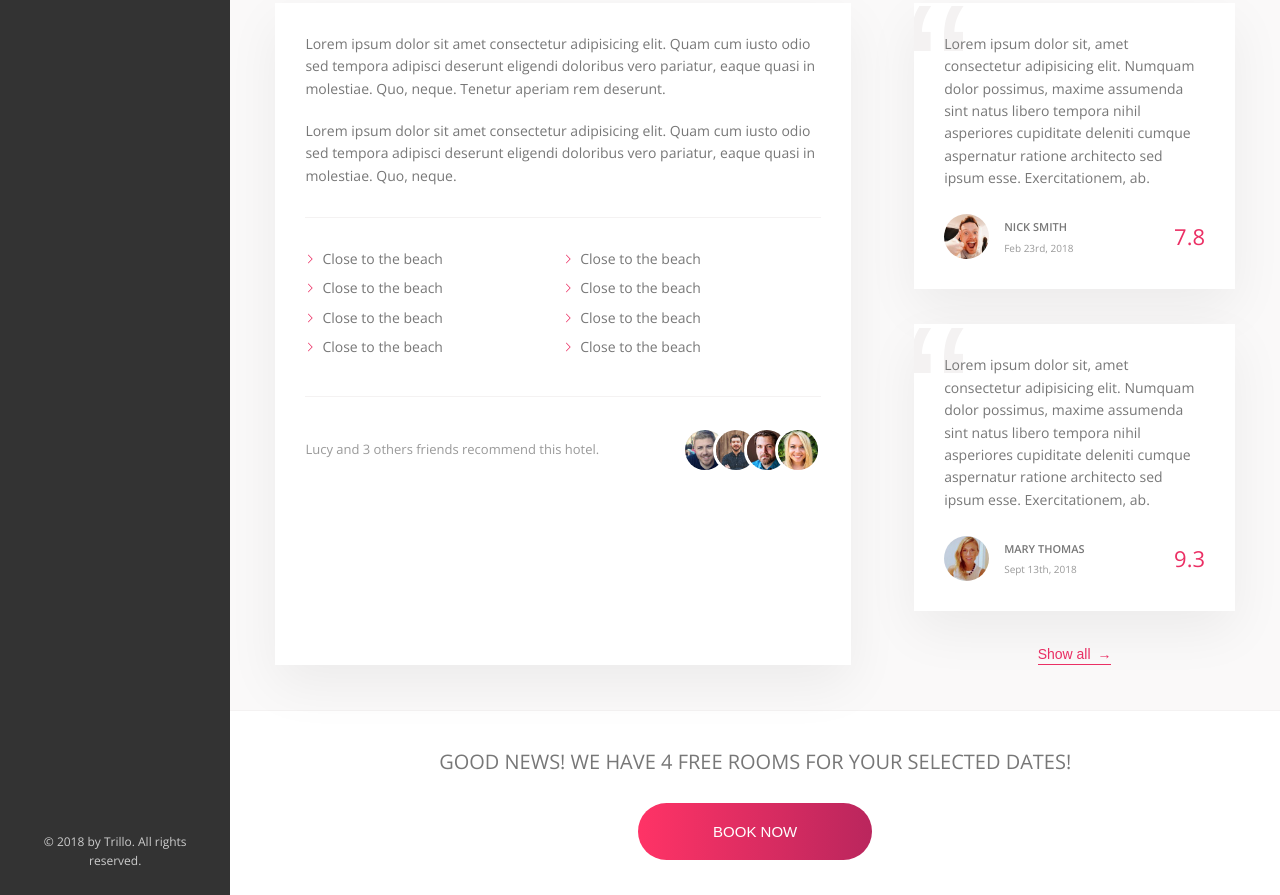
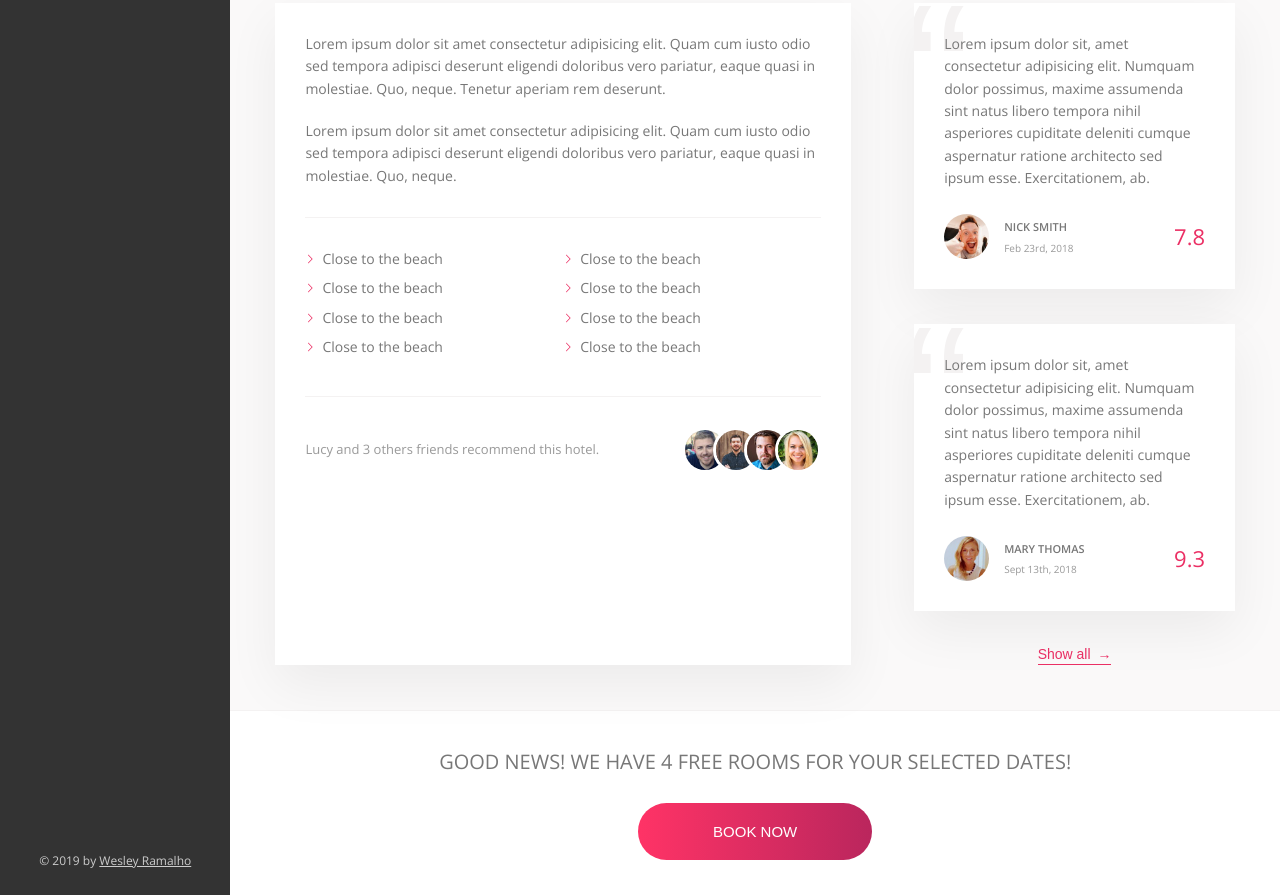
Before and after one commit to wesleyramalho/trillo, a website: page index.html in a window 1280 px wide. Shown: the part 590-1485 px from the top of the page. Drawn offline with nearby package versions, Linux system fonts and the light colour scheme.

Commit message:
link css

```diff
--- a/index.html
+++ b/index.html
@@ -88,7 +88,7 @@
           </li>
         </ul>
 
-        <div class="legal">&copy; 2018 by Trillo. All rights reserved.</div>
+        <div class="legal">&copy; 2019 by <a href="https://www.linkedin.com/in/wesley-ramalho-245bb5b1/" class="legal__link" >Wesley Ramalho</a></div>
       </nav>
       <main class="hotel-view">
         <div class="gallery">
--- a/sass/_components.scss
+++ b/sass/_components.scss
@@ -247,6 +247,11 @@
   color: var(--color-grey-light-4);
   text-align: center;
   padding: 2.5rem;
+
+  &__link,
+  &__link:visited {
+    color: var(--color-grey-light-4);
+  }
 
   @media only screen and (max-width: $bp-medium) {
     display: none;
```
Also changed, not shown: css/style.css.
